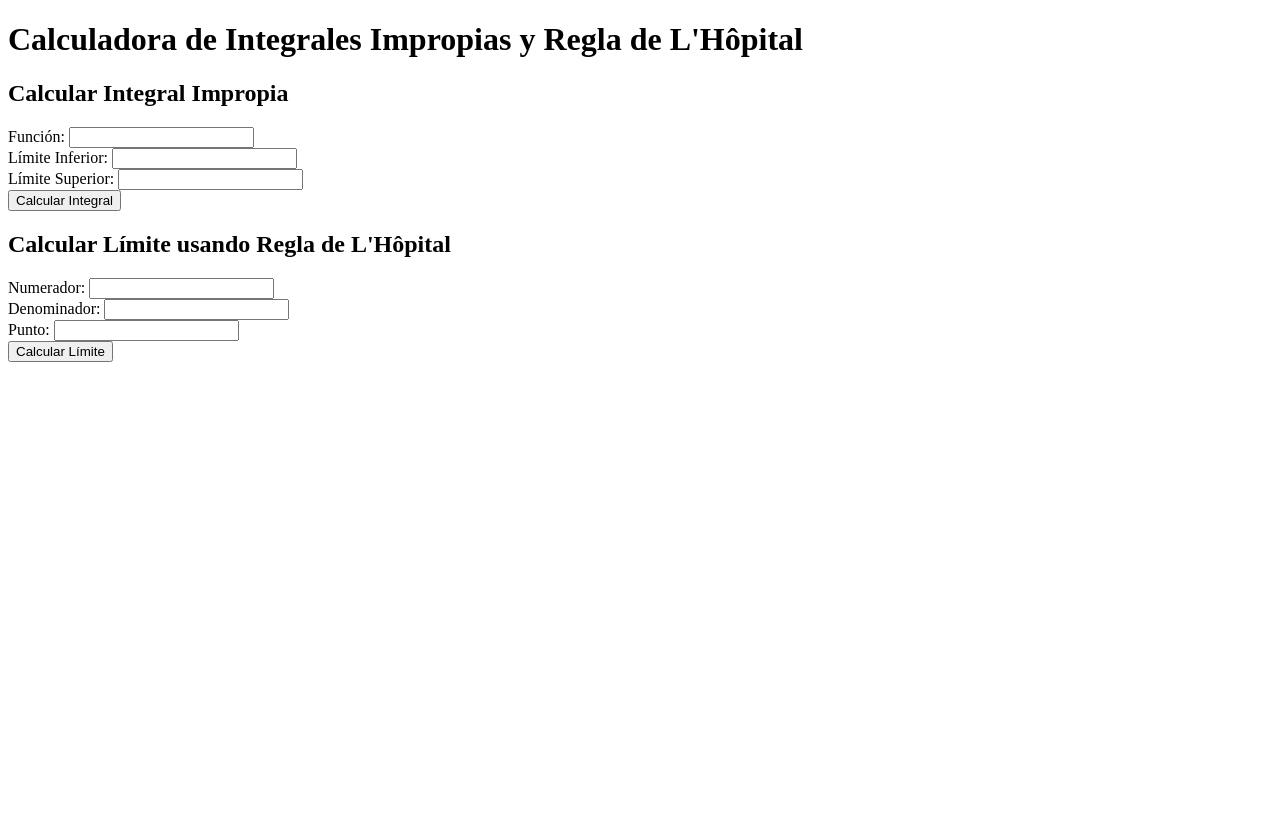
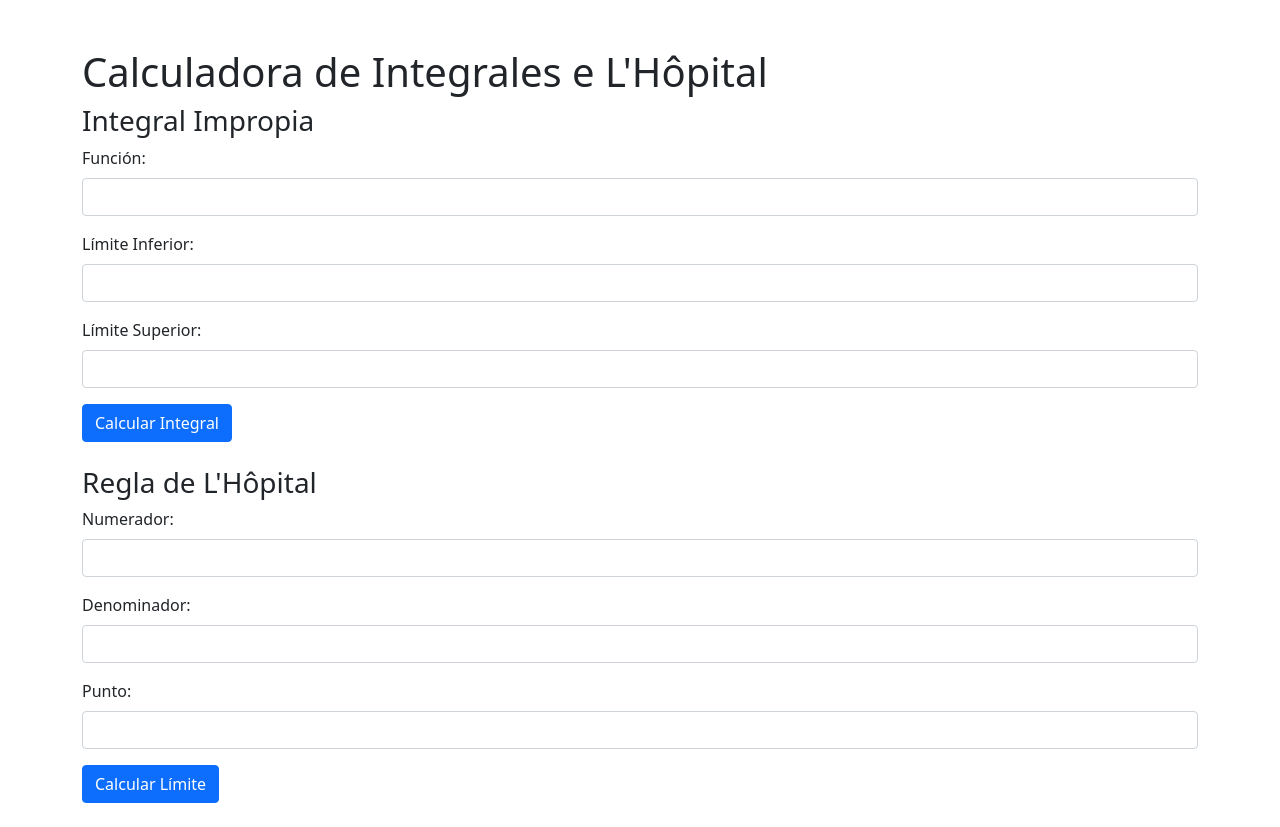
Before and after one commit to Jonathan1Max/ProyectoFinalCalculo2, a Flask app: page / in a window 1280 px wide. Before the commit the page ends 362 px from the top, so only its background shows below. Run offline with Flask 3, Linux system fonts and the light colour scheme; some libraries are stand-ins or nearby versions.

Commit message:
Graficas dinamicas, se cambio el cuerpo del html, ahora es más intuitivo, corrección de errores en cálculos

```diff
--- a/app.py
+++ b/app.py
@@ -1,104 +1,14 @@
-from flask import Flask, render_template, request
-import sympy as sp
-import numpy as np
-import matplotlib.pyplot as plt
-import os
+from flask import Flask, render_template, request, flash
+
+from IntegralImpropia import IntegralImpropia
+from lhopital import ReglaLhopital
 
 app = Flask(__name__)
-
-class IntegralImpropia:
-    def __init__(self, funcion, limite_inferior, limite_superior):
-        self.funcion = sp.sympify(funcion)
-        self.limite_inferior = sp.sympify(limite_inferior)
-        self.limite_superior = sp.sympify(limite_superior)
-        self.variable = sp.symbols('x')  # Definimos la variable de integración
-
-    def calcular(self):
-        # Calcula la integral impropia
-        integral = sp.integrate(self.funcion, (self.variable, self.limite_inferior, self.limite_superior))
-        return integral
-
-    def graficar(self):
-        x = sp.symbols('x')
-        funcion = self.funcion
-
-        # Establecer un rango más amplio y aumentar el número de puntos
-        x_vals = np.linspace(float(self.limite_inferior) - 1, float(self.limite_superior) + 1, 1000)
-        y_vals = [funcion.evalf(subs={x: val}) for val in x_vals]
-
-        plt.figure(figsize=(10, 6))
-        plt.plot(x_vals, y_vals, label=f"f(x)={funcion}", color='blue')
-
-        # Resaltar el límite superior e inferior
-        plt.axvline(x=float(self.limite_inferior), color='green', linestyle='--', label='Límite Inferior')
-        plt.axvline(x=float(self.limite_superior), color='red', linestyle='--', label='Límite Superior')
-
-        plt.title('Gráfica de la Integral Impropia')
-        plt.xlabel('x')
-        plt.ylabel('f(x)')
-        plt.ylim(-10, 10)  # Ajusta según el rango esperado de la función
-        plt.axhline(0, color='black', lw=0.5, ls='--')
-        plt.axvline(0, color='black', lw=0.5, ls='--')
-        plt.grid()
-        plt.legend()
-
-        # Guardar la gráfica
-        graph_path = "static/integral_graph.png"
-        plt.savefig(graph_path)
-        plt.close()  # Cerrar la figura para evitar problemas
-        return graph_path
-
-
-class ReglaLhopital:
-    def __init__(self, funcion_num, funcion_den, punto):
-        self.funcion_num = sp.sympify(funcion_num)
-        self.funcion_den = sp.sympify(funcion_den)
-        self.punto = sp.sympify(punto)
-        self.variable = sp.symbols('x')  # Definimos la variable
-
-    def aplicar(self):
-        # Calcula el límite original y el límite usando la Regla de L'Hopital
-        limite_original = sp.limit(self.funcion_num / self.funcion_den, self.variable, self.punto)
-        derivada_num = sp.diff(self.funcion_num, self.variable)
-        derivada_den = sp.diff(self.funcion_den, self.variable)
-        limite_lhopital = sp.limit(derivada_num / derivada_den, self.variable, self.punto)
-        return limite_original, limite_lhopital
-
-    def graficar(self):
-        x = sp.symbols('x')
-        numerador = self.funcion_num
-        denominador = self.funcion_den
-
-        # Establecer un rango para la gráfica
-        x_vals = np.linspace(float(self.punto) - 1, float(self.punto) + 1, 1000)
-        y_vals = [numerador.evalf(subs={x: val}) / denominador.evalf(subs={x: val}) for val in x_vals]
-
-        plt.figure(figsize=(10, 6))
-        plt.plot(x_vals, y_vals, label=f"f(x)={numerador}/{denominador}", color='blue')
-
-        # Resaltar el punto de interés
-        plt.scatter([float(self.punto)], [numerador.subs(x, float(self.punto)) / denominador.subs(x, float(self.punto))], color='red', zorder=5)
-        plt.axvline(x=float(self.punto), color='green', linestyle='--', label='Punto de Interés')
-
-        plt.title("Gráfica de Límite usando Regla de L'Hôpital")
-        plt.xlabel('x')
-        plt.ylabel('f(x)')
-        plt.axhline(0, color='black', lw=0.5, ls='--')
-        plt.axvline(0, color='black', lw=0.5, ls='--')
-        plt.grid()
-        plt.legend()
-
-        # Guardar la gráfica
-        graph_path = "static/lhopital_graph.png"
-        plt.savefig(graph_path)
-        plt.close()  # Cerrar la figura para evitar problemas
-        return graph_path
-
+app.secret_key = 'max_wild'
 
 @app.route('/')
 def index():
     return render_template('index.html')
-
 
 @app.route('/calcular_integral', methods=['POST'])
 def calcular_integral():
@@ -106,12 +16,14 @@ def calcular_integral():
     limite_inferior = request.form['limite_inferior']
     limite_superior = request.form['limite_superior']
 
-    integral = IntegralImpropia(funcion, limite_inferior, limite_superior)
-    resultado = integral.calcular()
-    graph_url = integral.graficar()  # Graficar y obtener la URL
-
-    return render_template('index.html', resultado_integral=resultado, graph_url=graph_url)
-
+    try:
+        integral = IntegralImpropia(funcion, limite_inferior, limite_superior)
+        resultado = integral.calcular()
+        graph_url = integral.graficar()
+        return render_template('index.html', resultado_integral=resultado, graph_url=graph_url)
+    except Exception as e:
+        flash(f"Error al calcular la integral: {str(e)}")
+        return render_template('index.html')
 
 @app.route('/calcular_lhopital', methods=['POST'])
 def calcular_lhopital():
@@ -119,12 +31,14 @@ def calcular_lhopital():
     denominador = request.form['denominador']
     punto = request.form['punto']
 
-    lhopital = ReglaLhopital(numerador, denominador, punto)
-    resultado_original, resultado_lhopital = lhopital.aplicar()
-    graph_url = lhopital.graficar()  # Graficar y obtener la URL
-
-    return render_template('index.html', resultado_lhopital=(resultado_original, resultado_lhopital), graph_url=graph_url)
-
+    try:
+        lhopital = ReglaLhopital(numerador, denominador, punto)
+        resultado_original, resultado_lhopital = lhopital.aplicar()
+        graph_url = lhopital.graficar()
+        return render_template('index.html', resultado_lhopital=(resultado_original, resultado_lhopital), graph_url=graph_url)
+    except Exception as e:
+        flash(f"Error al calcular el límite: {str(e)}")
+        return render_template('index.html')
 
 if __name__ == "__main__":
     app.run(debug=True)
--- a/templates/index.html
+++ b/templates/index.html
@@ -1,37 +1,69 @@
 <!DOCTYPE html>
-<html lang="en">
+<html lang="es">
 <head>
     <meta charset="UTF-8">
     <meta name="viewport" content="width=device-width, initial-scale=1.0">
-    <title>Calculadora de Integrales y L'Hôpital</title>
+    <title>Calculadora de Integrales impropias y Regla de L'Hôpital</title>
+    <link rel="stylesheet" href="https://cdnjs.cloudflare.com/ajax/libs/bootstrap/5.1.3/css/bootstrap.min.css">
 </head>
 <body>
-    <h1>Calculadora de Integrales Impropias y Regla de L'Hôpital</h1>
-    <form action="/calcular_integral" method="post">
-        <h2>Calcular Integral Impropia</h2>
-        Función: <input type="text" name="funcion"><br>
-        Límite Inferior: <input type="text" name="limite_inferior"><br>
-        Límite Superior: <input type="text" name="limite_superior"><br>
-        <button type="submit">Calcular Integral</button>
-    </form>
+    <div class="container mt-5">
+        <h1>Calculadora de Integrales e L'Hôpital</h1>
 
-    {% if resultado_integral %}
-        <h3>Resultado de la Integral Impropia: {{ resultado_integral }}</h3>
-        <img src="{{ graph_url }}" alt="Gráfica de la Integral" style="max-width: 100%; height: auto;">
-    {% endif %}
+        {% with messages = get_flashed_messages() %}
+          {% if messages %}
+            <div class="alert alert-danger">
+              {{ messages[0] }}
+            </div>
+          {% endif %}
+        {% endwith %}
 
-    <form action="/calcular_lhopital" method="post">
-        <h2>Calcular Límite usando Regla de L'Hôpital</h2>
-        Numerador: <input type="text" name="numerador"><br>
-        Denominador: <input type="text" name="denominador"><br>
-        Punto: <input type="text" name="punto"><br>
-        <button type="submit">Calcular Límite</button>
-    </form>
+        <form action="/calcular_integral" method="POST" class="mb-4">
+            <h3>Integral Impropia</h3>
+            <div class="mb-3">
+                <label for="funcion" class="form-label">Función:</label>
+                <input type="text" class="form-control" id="funcion" name="funcion" required>
+            </div>
+            <div class="mb-3">
+                <label for="limite_inferior" class="form-label">Límite Inferior:</label>
+                <input type="text" class="form-control" id="limite_inferior" name="limite_inferior" required>
+            </div>
+            <div class="mb-3">
+                <label for="limite_superior" class="form-label">Límite Superior:</label>
+                <input type="text" class="form-control" id="limite_superior" name="limite_superior" required>
+            </div>
+            <button type="submit" class="btn btn-primary">Calcular Integral</button>
+        </form>
 
-    {% if resultado_lhopital %}
-        <h3>Límite Original: {{ resultado_lhopital[0] }}</h3>
-        <h3>Resultado de L'Hôpital: {{ resultado_lhopital[1] }}</h3>
-        <img src="{{ graph_url }}" alt="Gráfica de L'Hôpital" style="max-width: 100%; height: auto;">
-    {% endif %}
+        <form action="/calcular_lhopital" method="POST" class="mb-4">
+            <h3>Regla de L'Hôpital</h3>
+            <div class="mb-3">
+                <label for="numerador" class="form-label">Numerador:</label>
+                <input type="text" class="form-control" id="numerador" name="numerador" required>
+            </div>
+            <div class="mb-3">
+                <label for="denominador" class="form-label">Denominador:</label>
+                <input type="text" class="form-control" id="denominador" name="denominador" required>
+            </div>
+            <div class="mb-3">
+                <label for="punto" class="form-label">Punto:</label>
+                <input type="text" class="form-control" id="punto" name="punto" required>
+            </div>
+            <button type="submit" class="btn btn-primary">Calcular Límite</button>
+        </form>
+
+        {% if resultado_integral %}
+            <h2>Resultado Integral:</h2>
+            <p>{{ resultado_integral }}</p>
+            <img src="{{ graph_url }}" style="width: 100%; height: auto;" alt="Gráfica de la Integral">
+        {% endif %}
+
+        {% if resultado_lhopital %}
+            <h2>Resultado L'Hôpital:</h2>
+            <p>Resultado Original: {{ resultado_lhopital[0] }}</p>
+            <p>Resultado usando L'Hôpital: {{ resultado_lhopital[1] }}</p>
+            <img src="{{ graph_url }}" style="width: 100%; height: auto;" alt="Gráfica de L'Hôpital">
+        {% endif %}
+    </div>
 </body>
 </html>
```
Also changed, not shown: IntegralImpropia.py (+43 -6 lines), lhopital.py (+43 -2 lines), Readme.md, static/graphs/integral_graph.png (deleted), static/graphs/lhopital_graph.png (deleted), static/integral_graph.png, static/lhopital_graph.png.
